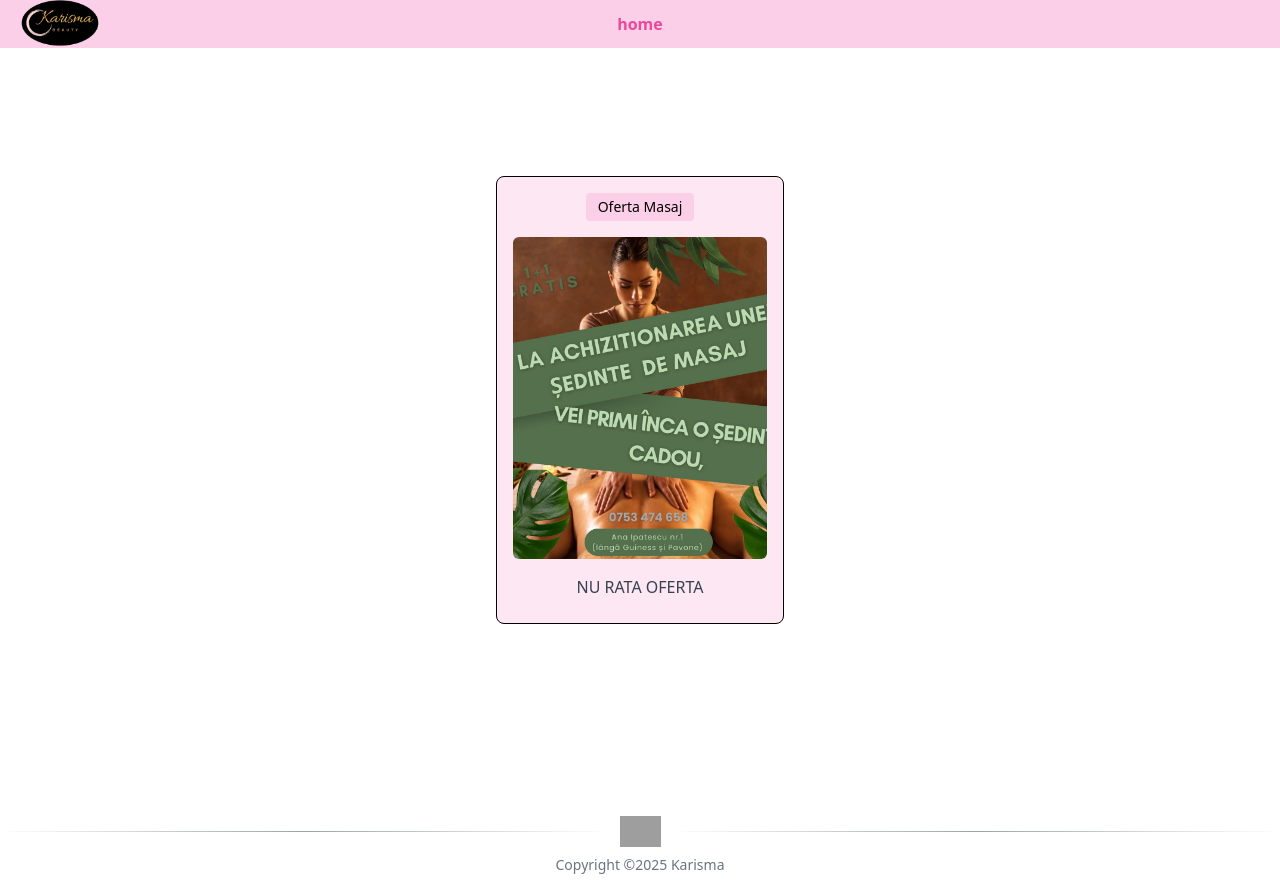
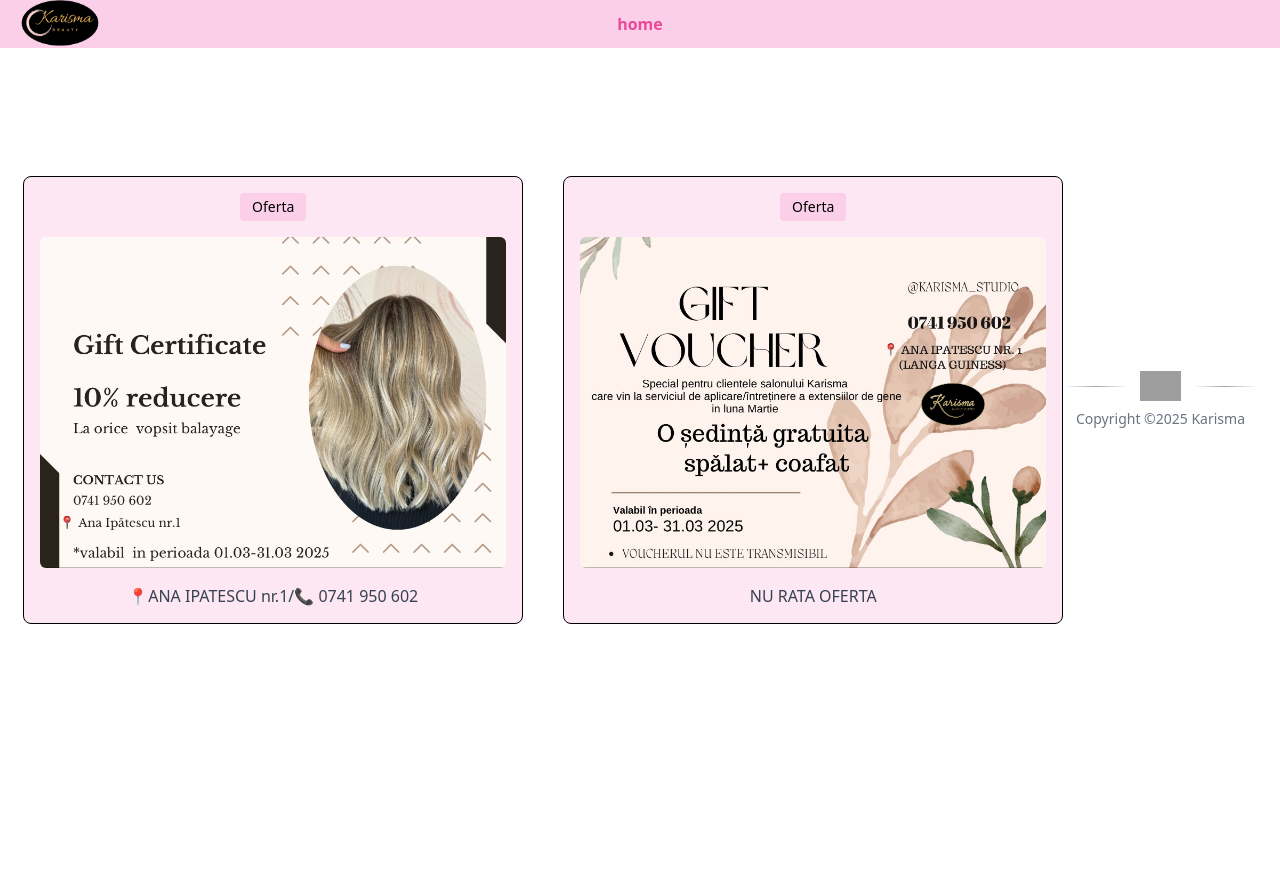
Before and after one commit to Giorgiana353/Karisma, a website built with Vite: page oferte.html in a window 1280 px wide. After the commit the page ends 800 px from the top, so only its background shows below. Built offline with nearby package versions, Linux system fonts and the light colour scheme; grey boxes are pictures that could not be loaded.

Commit message:
modificari oferte

```diff
--- a/oferte.html
+++ b/oferte.html
@@ -73,6 +73,8 @@
     <script type="module" src="main.js"></script>
     <div class="flex justify-center items-center min-h-screen">
 
+        <div class="flex justify-center items-center min-h-screen">
+
             <div class="fixed top-0 left-0 w-full h-12 bg-pink-200 text-pink-500 z-10 flex items-center justify-center">
                 <div class="w-20 absolute left-5">
                     <img src="imagini/imagine2.png">
@@ -84,29 +86,27 @@
                 <!-- 1 -->
                 <div class="transform transition-transform hover:scale-105 mt-20 sm:mt-20 md:mt-0">
                     <div
-                    class="w-full md:w-72 h-[28rem] border border-black rounded-lg p-4 flex flex-col items-center bg-pink-100 puff-in-center">
-                    <div class="bg-pink-200 px-3 py-1 rounded mb-4 text-sm text-center">Oferta Masaj</div>
-                    <img src="imagini/oferta.jpg" class="w-full h-4/5 object-cover rounded-md">
+                        class="w-full md:w-100 h-[28rem] border border-black rounded-lg p-4 flex flex-col items-center bg-pink-100 puff-in-center">
+                        <div class="bg-pink-200 px-3 py-1 rounded mb-4 text-sm text-center">Oferta</div>
+                        <img src="imagini/oferta1.jpg" class="w-full h-4/5 object-cover rounded-md">
+                        <div class="mt-4 w-full text-center">
+                            <p class="text-gray-700 mb-2">📍ANA IPATESCU nr.1/📞 0741 950 602</p>
+                        </div>
+                    </div>
+                </div>
+
+                <div class="transform transition-transform hover:scale-105 mt-20 sm:mt-20 md:mt-0">
+                    <div
+                        class="w-full md:w-100 h-[28rem] border border-black rounded-lg p-4 flex flex-col items-center bg-pink-100 puff-in-center">
+                        <div class="bg-pink-200 px-3 py-1 rounded mb-4 text-sm text-center">Oferta </div>
+                        <img src="imagini/oferta2.jpg" class="w-full h-4/5 object-cover rounded-md">
                         <div class="mt-4 w-full text-center">
                             <p class="text-gray-700 mb-2">NU RATA OFERTA</p>
                         </div>
                     </div>
                 </div>
 
-            <!-- 2
-            <div class="transform transition-transform hover:scale-105">
-                <div
-                    class="w-full md:w-72 h-[28rem] border border-black rounded-lg p-4 flex flex-col items-center bg-pink-100 puff-in-center">
-                    <div class="bg-pink-200 px-3 py-1 rounded mb-4 text-sm text-center">oferta 2</div>
-                    <img src="imagini/gene.jpg" class="w-full h-3/5 object-cover rounded-md">
-                    <div class="mt-4 w-full text-center">
-                        <p class="text-gray-700 mb-2">...............</p>
-                        <p class="text-gray-700">...............</p>
-                    </div>
-                </div>
-            </div>
-
-            3
+                <!-- 3
                 <div class="transform transition-transform hover:scale-105">
                     <div
                         class="w-full md:w-72 h-[28rem] border border-black rounded-lg p-4 flex flex-col items-center bg-pink-100 puff-in-center">
```
Also changed, not shown: dist/assets/oferta1.jpg (added), dist/assets/oferta2.jpg (added), dist/oferte.html, imagini/oferta1.jpg (added), imagini/oferta2.jpg (added). Lines whose indentation alone changed are shown as unchanged.
